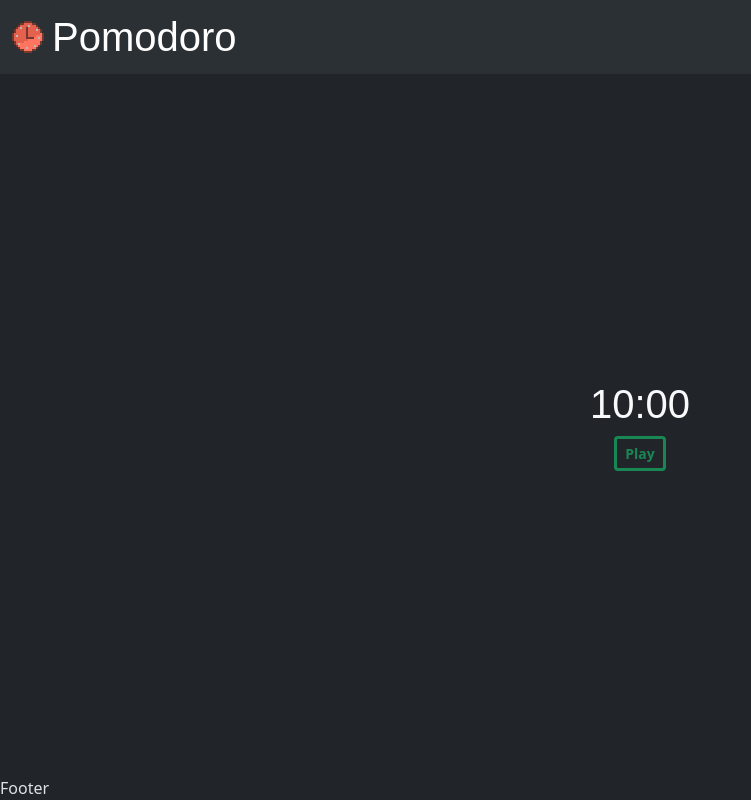
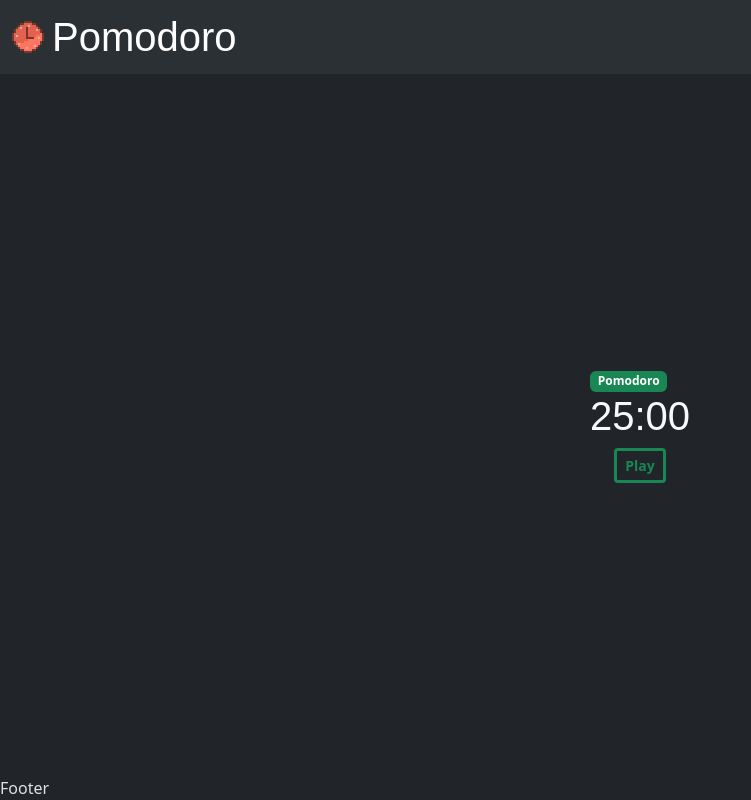
Before and after one commit to Alex-gb249/pomodoro-clock, a React (Vite) app: page / in a window 1280 px wide. Shown: the whole page, without its empty margins (0-751 px from the left). Built offline with nearby package versions, Linux system fonts and the light colour scheme; a web font is replaced by a local one.

Commit message:
Add turn to break

```diff
--- a/src/components/clock/Clock.css
+++ b/src/components/clock/Clock.css
@@ -6,7 +6,7 @@ input {
   text-align: center;
 }
 
-input, span {
+input {
   font-size: xx-large;
   font-family: "Jersey 10", sans-serif;
 }
--- a/src/components/clock/Clock.tsx
+++ b/src/components/clock/Clock.tsx
@@ -1,7 +1,8 @@
 import { useEffect, useState } from "react"
 import './Clock.css'
 
-const DEFAULT_SECONDS = 10 * 60
+const DEFAULT_SECONDS = 25 * 60
+const DEFAULT_BREAK_SECONDS = 5 * 60
 
 export function Clock() {
 
@@ -12,10 +13,16 @@ export function Clock() {
         return DEFAULT_SECONDS
     }
 
+    const getInitialIsBreak = () => {
+        const savedIsBreak = localStorage.getItem('isBreak') === 'true'
+        return savedIsBreak
+    }
+
     const [seconds, setSeconds] = useState<number>(initialSeconds())
     const [isRunning, setIsRunning] = useState<boolean>(false)
     const [isCustomizing, setIsCustomizing] = useState<boolean>(false)
     const [customSeconds, setCustomSeconds] = useState<number>(initialSeconds())
+    const [isBreak, setIsBreak] = useState<boolean>(getInitialIsBreak())
 
     const updateTimer = (sec: number): string => {
         const minutes = Math.floor(sec / 60).toString().padStart(2, '0')
@@ -42,23 +49,37 @@ export function Clock() {
         setIsRunning(true)
     }
 
+    const turnPomodoro = () => {
+        setIsRunning(false)
+
+        const newSetIsBreak = !isBreak
+        setIsBreak(newSetIsBreak)
+
+        const newSeconds = newSetIsBreak ? DEFAULT_BREAK_SECONDS : DEFAULT_SECONDS
+        setSeconds(newSeconds)
+        setCustomSeconds(newSeconds)
+
+        localStorage.setItem('isBreak', newSetIsBreak.toString())
+        localStorage.setItem('savedSeconds', newSeconds.toString())
+    }
+
     useEffect(() => {
         if(!isRunning) return
 
         const interval = setInterval(() => {
             const newSeconds = seconds - 1
             if(newSeconds === 0) {
-                setIsRunning(false)
-                localStorage.removeItem('savedSeconds')
+                turnPomodoro()
+            } else {
+                setSeconds(newSeconds)
             }
-            setSeconds(newSeconds)
         }, 1000)
 
         return () => clearInterval(interval)
     })
 
     const handleCustomize = () => {
-        stopTimer()
+        setIsRunning(false)
         setIsCustomizing(true)
     }
 
@@ -69,10 +90,19 @@ export function Clock() {
         setCustomSeconds(newSeconds)
         setSeconds(newSeconds)
         setIsCustomizing(false)
+        localStorage.setItem('savedSeconds', newSeconds.toString())
     }
 
     return (
         <div>
+            <div>
+                {
+                    isBreak ?
+                    <span className="badge text-bg-info">Break</span> :
+                    <span className="badge text-bg-success">Pomodoro</span>
+                }
+            </div>
+
             <div className="d-flex justify-content-center">
                 {
                     isCustomizing ?
```
